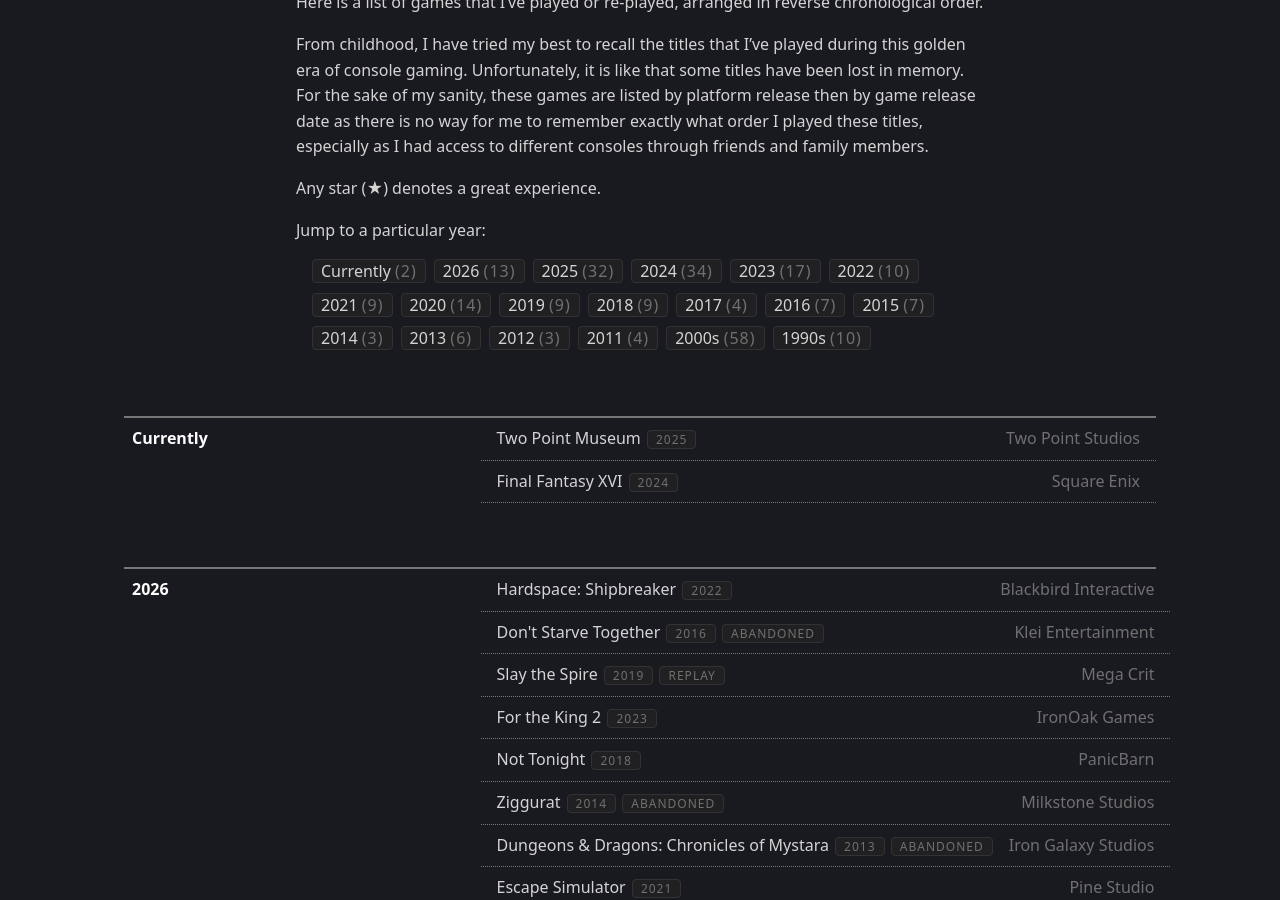
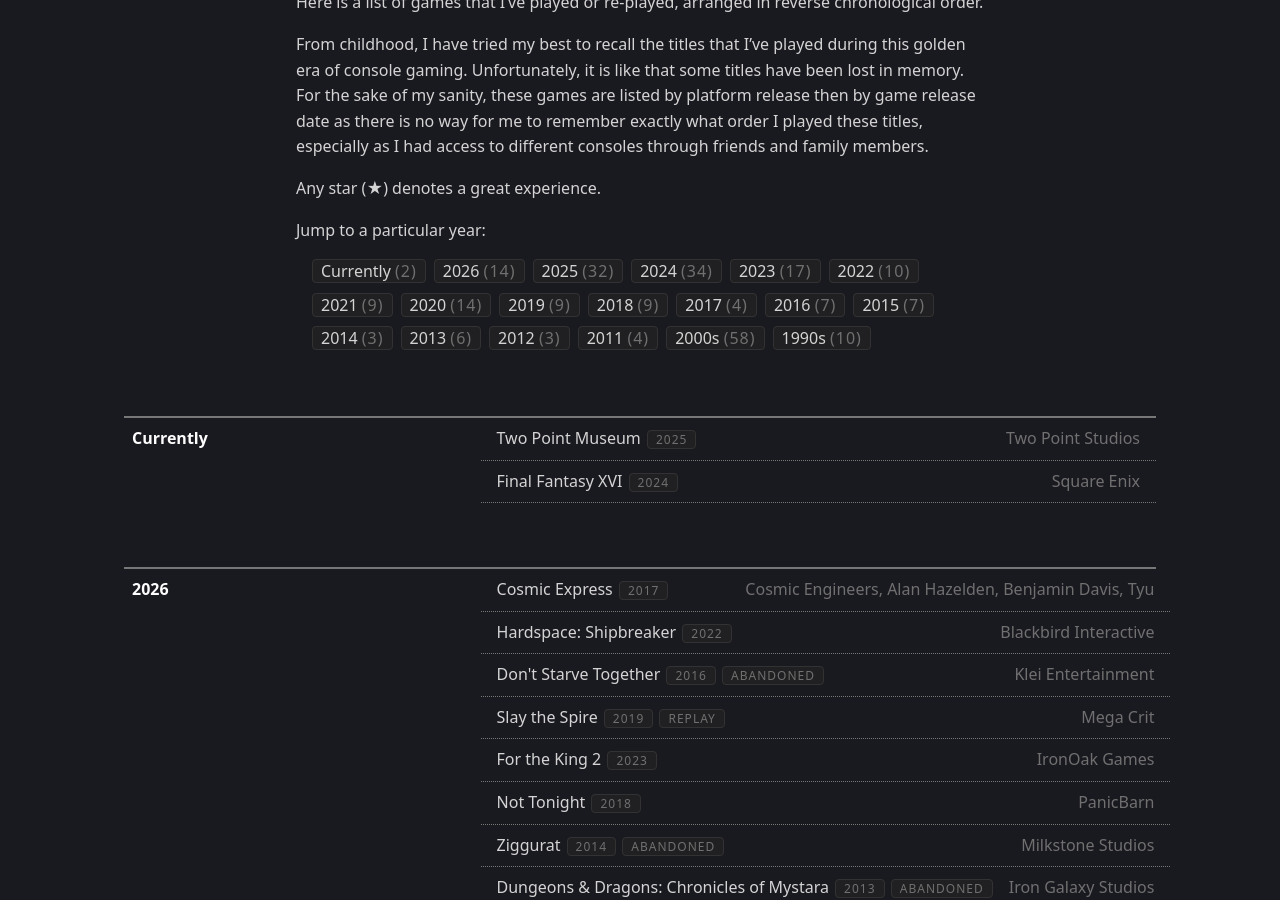
Before and after one commit to KlazHTT/personal-website, a Jekyll site: the page built from pages/gaming.md, in a window 1280 px wide and 900 px high, scrolled down 370 px. Built offline with Jekyll 4.4.1, drawn with Linux system fonts in a browser that asks for light colours.

Commit message:
Update games.yml

```diff
--- a/_data/games.yml
+++ b/_data/games.yml
@@ -10,6 +10,10 @@
       status:
 - year: 2026
   games:
+    - title: Cosmic Express
+      developer: Cosmic Engineers, Alan Hazelden, Benjamin Davis, Tyu
+      released: 2017
+      status: Completed
     - title: "Hardspace: Shipbreaker"
       developer: Blackbird Interactive
       released: 2022
```
